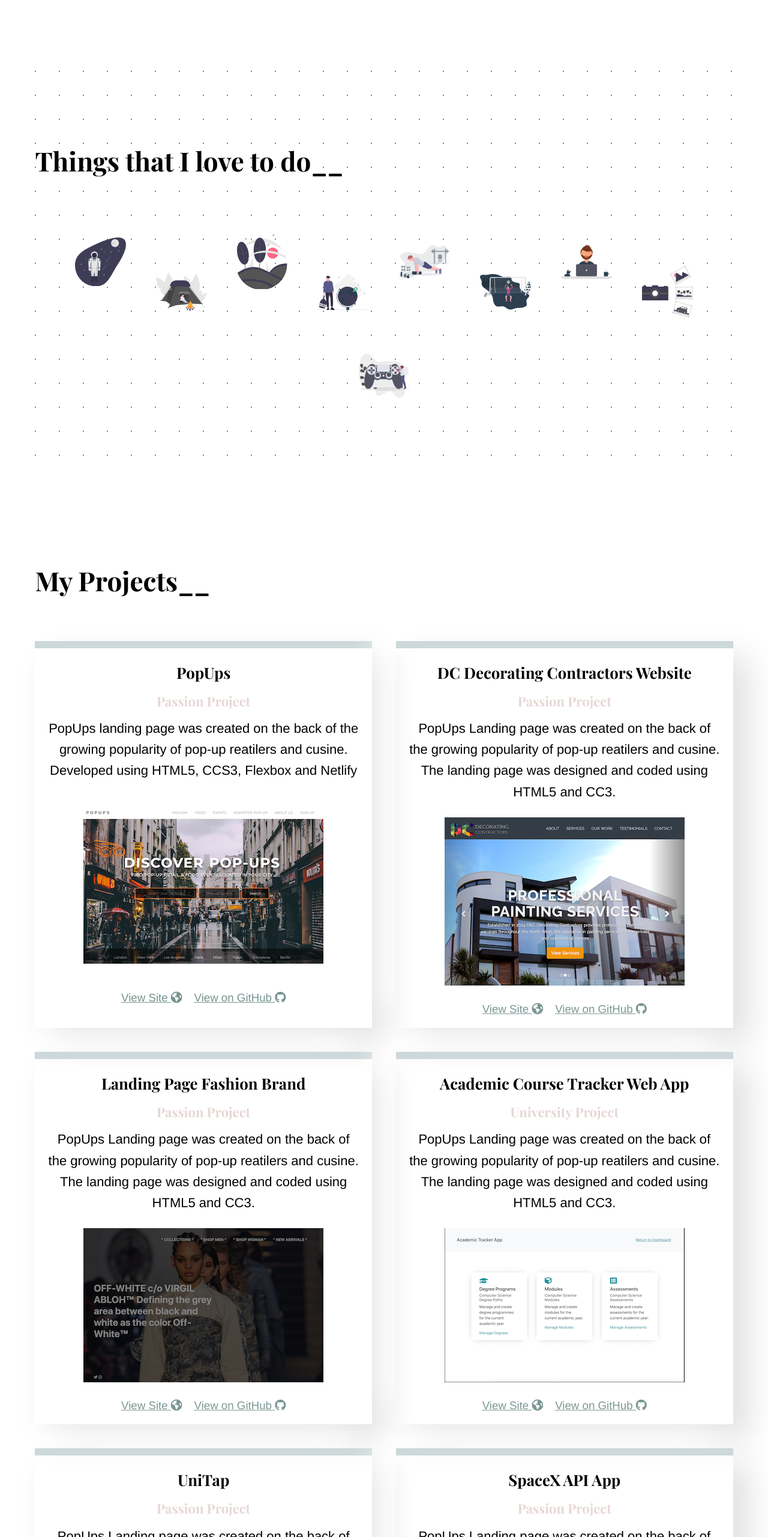
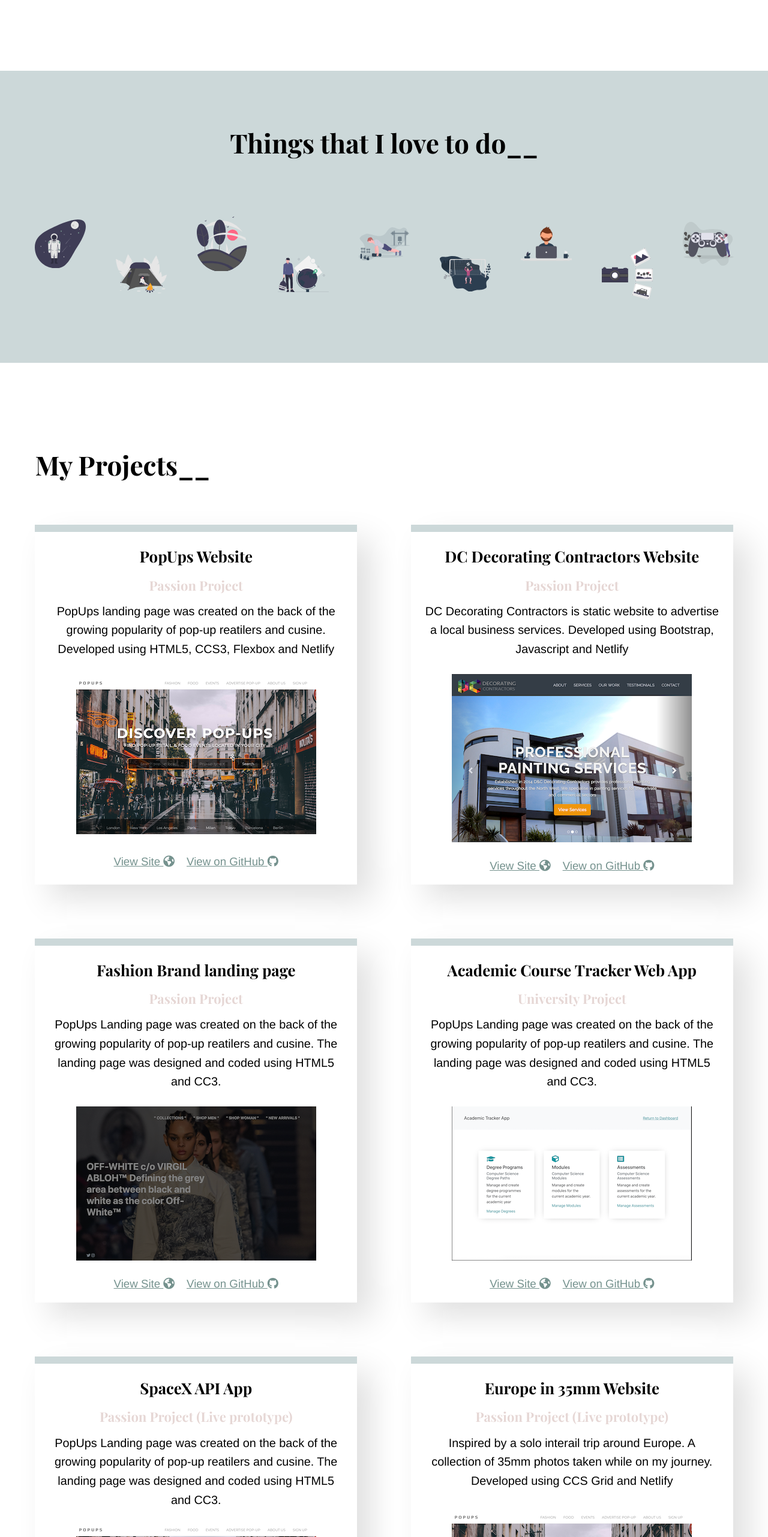
Before and after one commit to clarkenewsh/portfolio-site, a Vue app: page / in a window 1280 px wide. Shown: the part 1643-4206 px from the top of the page at 60% size. Built offline with nearby package versions, Linux system fonts and the light colour scheme.

Commit message:
project compoinent styles and hobby component styles changes

```diff
--- a/src/components/Hobbies.vue
+++ b/src/components/Hobbies.vue
@@ -1,5 +1,5 @@
 <template>
-    <section id="hobbies" class="dotted-grid">
+    <section id="hobbies">
         <h2>Things that I love to do__</h2>
         <ul>
             <li><svg id="e2652d7b-d014-44e7-aeea-709bf92e6067" data-name="Layer 1" xmlns="http://www.w3.org/2000/svg"
@@ -1501,8 +1501,11 @@
 
 <style scoped>
 #hobbies {
-    grid-column: 2;
-    padding: 100px 0px;
+    grid-column: 1/-1;
+    padding: 70px 0px;
+    text-align: center;
+    background: #ccd8d9;
+
 }
 
 
@@ -1512,6 +1515,7 @@ ul {
     align-items: center;
     display: flex;
     flex-wrap: wrap;
+
 }
 
 ul li {
@@ -1521,7 +1525,7 @@ ul li {
 
 
 svg {
-    max-width: 65px;
+    max-width: 60px;
     height: auto;
 }
 
--- a/src/components/Projects.vue
+++ b/src/components/Projects.vue
@@ -5,38 +5,38 @@
     <div class="cards">
       <figure class="feature-card">
       <div>
-        <h3 class="project-title">PopUps</h3>
+        <h3 class="project-title">PopUps Website</h3>
         <h4 class="project-sub-title">Passion Project</h4>
         <p>PopUps landing page was created on the back of the growing popularity of pop-up reatilers and cusine. Developed using HTML5, CCS3, Flexbox and Netlify</p>
       </div>
       <img src="../assets/popups-thumb.png" alt="">
       <div class="project-cta">
         <a href="">View Site <i class="fas fa-globe-americas"></i></a>
-        <a href="">View on GitHub <i class="fab fa-github"></i></a>
+        <a href="https://github.com/clarkenewsh/PopUps-Landing-Page">View on GitHub <i class="fab fa-github"></i></a>
       </div>
     </figure>
     <figure class="feature-card">
       <div>
         <h3 class="project-title">DC Decorating Contractors Website</h3>
         <h4 class="project-sub-title">Passion Project</h4>
-        <p>PopUps Landing page was created on the back of the growing popularity of pop-up reatilers and cusine. The landing page was designed and coded using HTML5 and CC3.</p>
+        <p>DC Decorating Contractors is static website to advertise a local business services. Developed using Bootstrap, Javascript and Netlify</p>
       </div>
       <img src="../assets/dc-decor-thumb.png" alt="">
       <div class="project-cta">
         <a href="">View Site <i class="fas fa-globe-americas"></i></a>
-        <a href="">View on GitHub <i class="fab fa-github"></i></a>
+        <a href="https://github.com/clarkenewsh/DC-Decorating-Services-Site">View on GitHub <i class="fab fa-github"></i></a>
       </div>
     </figure>
    <figure class="feature-card">
       <div>
-        <h3 class="project-title">Landing Page Fashion Brand</h3>
+        <h3 class="project-title">Fashion Brand landing page </h3>
         <h4 class="project-sub-title">Passion Project</h4>
         <p>PopUps Landing page was created on the back of the growing popularity of pop-up reatilers and cusine. The landing page was designed and coded using HTML5 and CC3.</p>
       </div>
       <img src="../assets/landing-fashion-thumb.png" alt="">
       <div class="project-cta">
         <a href="">View Site <i class="fas fa-globe-americas"></i></a>
-        <a href="">View on GitHub <i class="fab fa-github"></i></a>
+        <a href="https://github.com/clarkenewsh/LandingPage-FashionMarketing">View on GitHub <i class="fab fa-github"></i></a>
       </div>
     </figure>
    <figure class="feature-card">
@@ -48,50 +48,26 @@
       <img src="../assets/academic-track-thumb.png" alt="">
       <div class="project-cta">
         <a href="">View Site <i class="fas fa-globe-americas"></i></a>
-        <a href="">View on GitHub <i class="fab fa-github"></i></a>
+        <a href="https://github.com/clarkenewsh/Academic-Tack-WebApp">View on GitHub <i class="fab fa-github"></i></a>
       </div>
     </figure>
-     <figure class="feature-card">
+    <figure class="feature-card">
       <div>
-        <h3 class="project-title">UniTap</h3>
-        <h4 class="project-sub-title">Passion Project</h4>
+        <h3 class="project-title">SpaceX API App</h3>
+        <h4 class="project-sub-title">Passion Project (Live prototype)</h4>
         <p>PopUps Landing page was created on the back of the growing popularity of pop-up reatilers and cusine. The landing page was designed and coded using HTML5 and CC3.</p>
       </div>
       <img src="../assets/popups-thumb.png" alt="">
       <div class="project-cta">
         <a href="">View Site <i class="fas fa-globe-americas"></i></a>
-        <a href="">View on GitHub <i class="fab fa-github"></i></a>
+        <a href="https://github.com/clarkenewsh/SpaceX-WebApp">View on GitHub <i class="fab fa-github"></i></a>
       </div>
     </figure>
     <figure class="feature-card">
       <div>
-        <h3 class="project-title">SpaceX API App</h3>
-        <h4 class="project-sub-title">Passion Project</h4>
-        <p>PopUps Landing page was created on the back of the growing popularity of pop-up reatilers and cusine. The landing page was designed and coded using HTML5 and CC3.</p>
-      </div>
-      <img src="../assets/popups-thumb.png" alt="">
-      <div class="project-cta">
-        <a href="">View Site <i class="fas fa-globe-americas"></i></a>
-        <a href="">View on GitHub <i class="fab fa-github"></i></a>
-      </div>
-    </figure>
-     <figure class="feature-card">
-      <div>
-        <h3 class="project-title">E-commerce Product Page</h3>
-        <h4 class="project-sub-title">Passion Project</h4>
-        <p>PopUps Landing page was created on the back of the growing popularity of pop-up reatilers and cusine. The landing page was designed and coded using HTML5 and CC3.</p>
-      </div>
-      <img src="../assets/popups-thumb.png" alt="">
-      <div class="project-cta">
-        <a href="">View Site <i class="fas fa-globe-americas"></i></a>
-        <a href="">View on GitHub <i class="fab fa-github"></i></a>
-      </div>
-    </figure>
-    <figure class="feature-card">
-      <div>
-        <h3 class="project-title">Europe in 35mm</h3>
-        <h4 class="project-sub-title">Passion Project</h4>
-        <p>PopUps Landing page was created on the back of the growing popularity of pop-up reatilers and cusine. The landing page was designed and coded using HTML5 and CC3.</p>
+        <h3 class="project-title">Europe in 35mm Website</h3>
+        <h4 class="project-sub-title">Passion Project (Live prototype)</h4>
+        <p>Inspired by a solo interail trip around Europe. A collection of 35mm photos taken while on my journey. Developed using CCS Grid and Netlify</p>
       </div>
       <img src="../assets/popups-thumb.png" alt="">
       <div class="project-cta">
@@ -102,7 +78,7 @@
     <figure class="feature-card">
       <div>
         <h3 class="project-title">CRUD App - Laravel and VueJS</h3>
-        <h4 class="project-sub-title">Passion Project</h4>
+        <h4 class="project-sub-title">Passion Project (Live prototype)</h4>
         <p>PopUps Landing page was created on the back of the growing popularity of pop-up reatilers and cusine. The landing page was designed and coded using HTML5 and CC3.</p>
       </div>
       <img src="../assets/popups-thumb.png" alt="">
@@ -130,7 +106,7 @@
 .cards {
   display: grid;
   grid-template-columns: 1fr;
-  grid-row-gap: 50px;
+  grid-row-gap: 70px;
   margin-top: 50px;
   text-align: center;
 }
@@ -143,6 +119,10 @@
   display: grid;
   grid-template-columns: 1fr;
   grid-gap: 20px;
+}
+
+.feature-card p {
+  font-size: 90%;
 }
 
 .feature-card div > * {
@@ -159,7 +139,6 @@
   color: #75928e;
   padding: 10px;
   font-size: 85%;
-
 }
 
 h4 {
@@ -179,7 +158,7 @@ img {
     .cards {
       display: grid;
       grid-template-columns: 1fr 1fr;
-      grid-gap: 40px;
+      grid-gap: 90px;
 
     }
 
```
